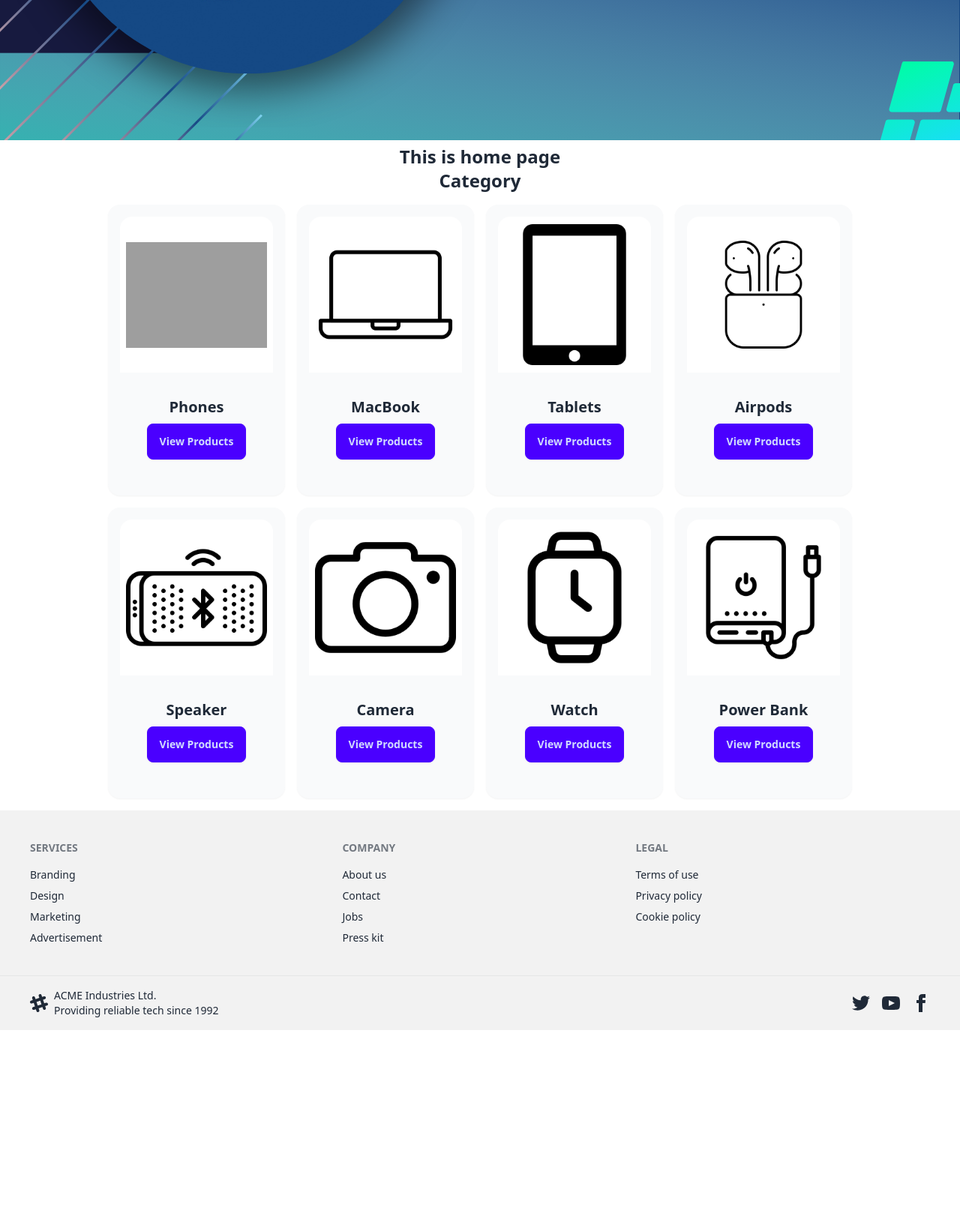
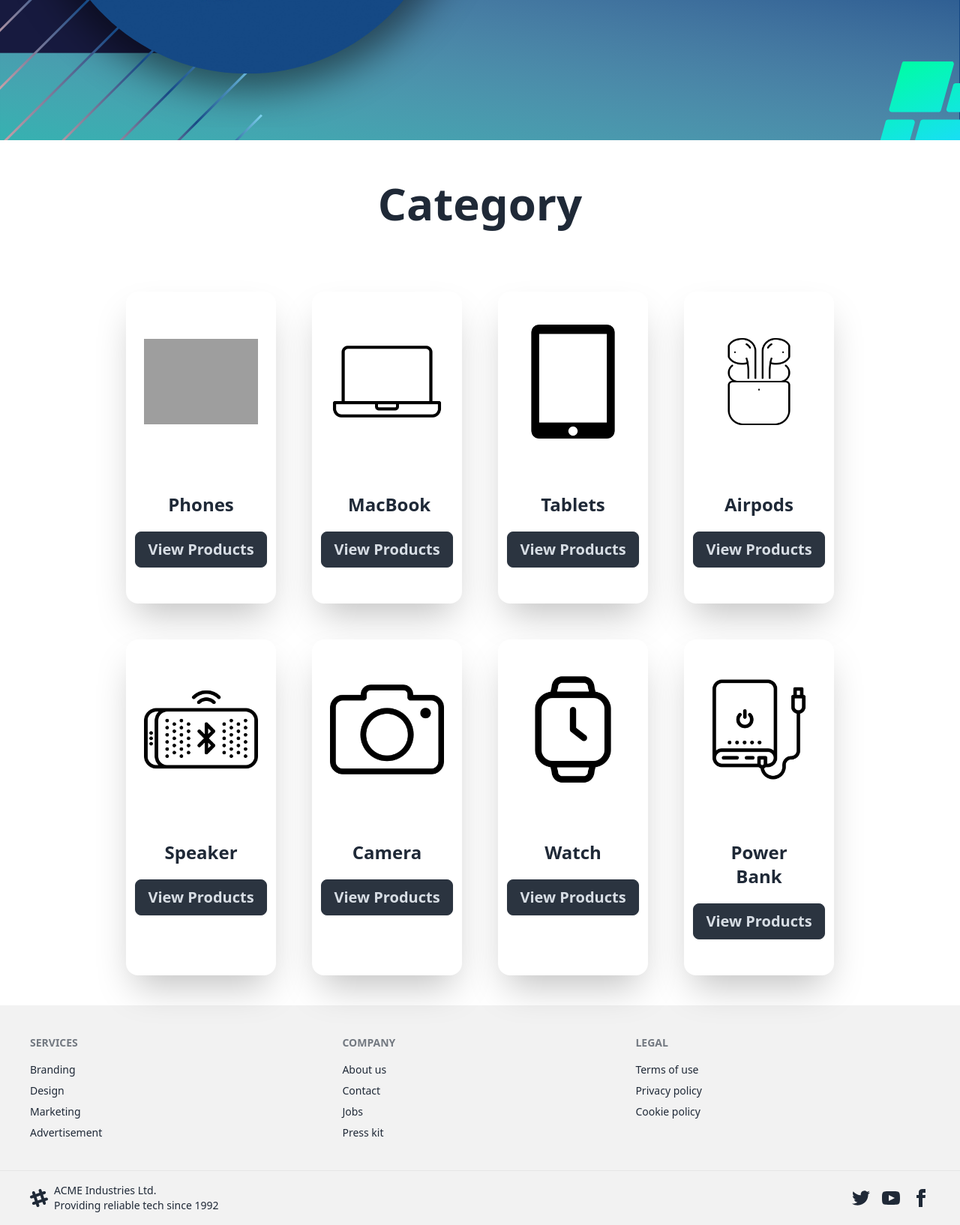
Before and after one commit to Mim-Islam-Moni/FutureFinds, a Django app: page / in a window 1280 px wide. Shown: the part 599-2233 px from the top of the page at 75% size. Before the commit the page ends 1973 px from the top, so only its background shows below. Run offline with Django 5.2, Linux system fonts and the light colour scheme; data comes from the database, SQL or seed files in the repository; some libraries are stand-ins or nearby versions; grey boxes are pictures that could not be loaded.

Commit message:
category section complete

```diff
--- a/templates/home.html
+++ b/templates/home.html
@@ -114,21 +114,18 @@
  <!--Banner section ENd -->
 
 </header>
-<main class="w-4/5 mx-auto">
 
+<main class="mb-15">
+<!-- Category start-->
+<section id="category_part"  class="w-4/5  mx-auto ">
 
-<!-- Category start-->
-
-
-    <h1 class="mx-auto justify-center text-center font text-2xl font-bold">This is home page</h1>
-
-     <h1 class="mx-auto justify-center text-center font text-2xl font-bold">Category</h1>
+     <h1 class="mx-auto justify-center text-center font text-6xl font-bold my-12">Category</h1>
 
 {% load static %}
 
-  <div class="grid grid-cols-1 md:grid-cols-2 lg:grid-cols-4 gap-4 p-4">
+  <div class="grid grid-cols-1 md:grid-cols-2 lg:grid-cols-4 gap-12 p-10">
   {% for i in categories %}
-  <div class="card bg-gray-50 shadow-sm w-full p-4 rounded-2xl">
+  <div class="card bg-white shadow-2xl w-full p-4 rounded-2xl">
     <figure class="bg-white p-2">
       {% if i.category_image %}
         <img src="{{ i.category_image.url }}" alt="{{ i.name }}" class="w-full h-48 object-contain" />
@@ -137,21 +134,22 @@
       {% endif %}
     </figure>
     <div class="card-body">
-      <h2 class="card-title text-center mx-auto">{{ i.name }}</h2>
+      <h2 class="card-title text-center mx-auto font-bold text-2xl my-3">{{ i.name }}</h2>
       <div class="card-actions justify-center">
-       <a href="{% url 'category_products' i.slug %}" class="btn btn-primary">View Products</a>
+       <a href="{% url 'category_products' i.slug %}" class="btn btn-neutral text-xl">View Products</a>
       </div>
     </div>
   </div>
   {% endfor %}
 </div>
-
+</section>
 <!-- Category End-->
 
 
 
 
 </main>
+
 <footer>
     <footer class="footer sm:footer-horizontal bg-base-200 text-base-content p-10">
   <nav>
```
